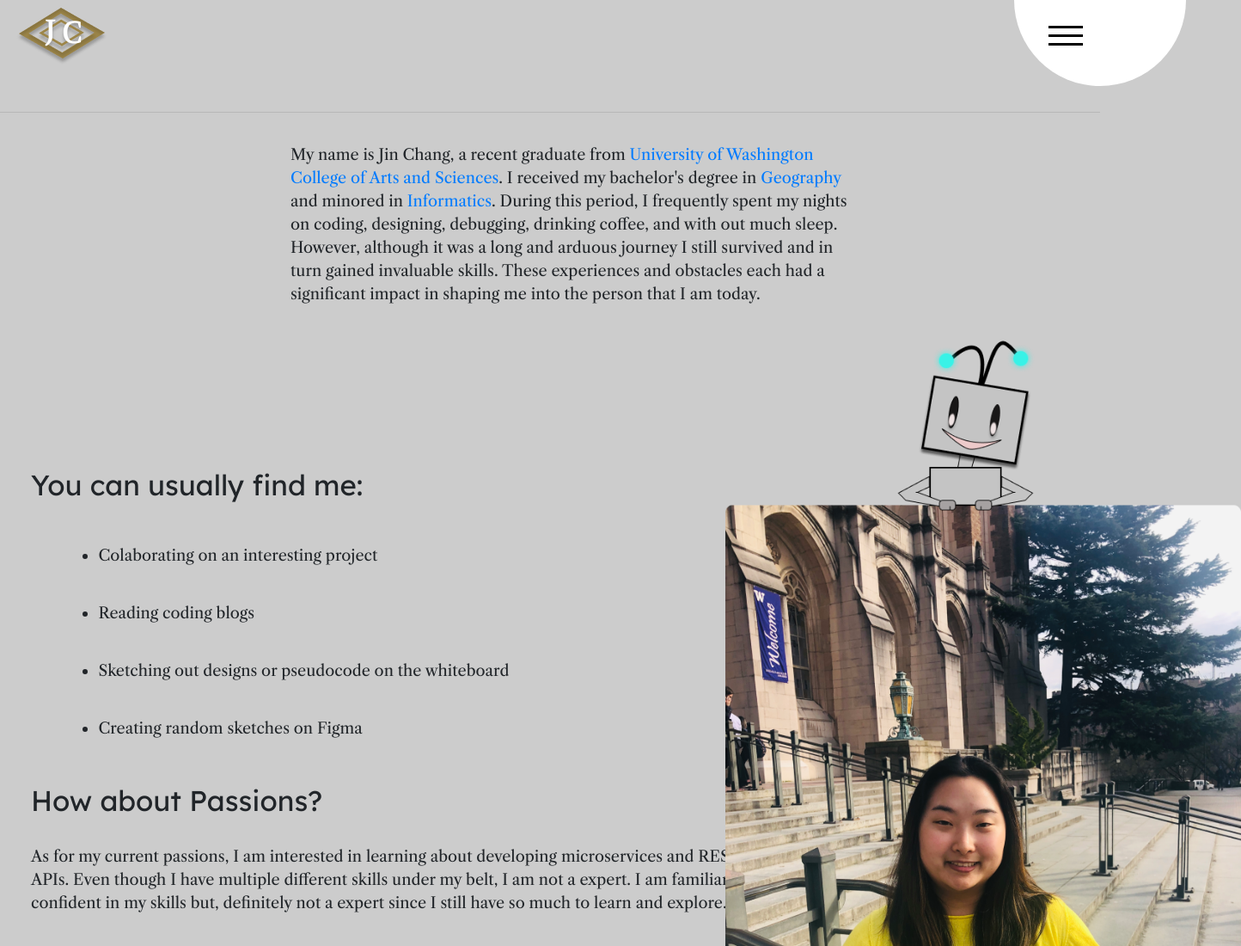
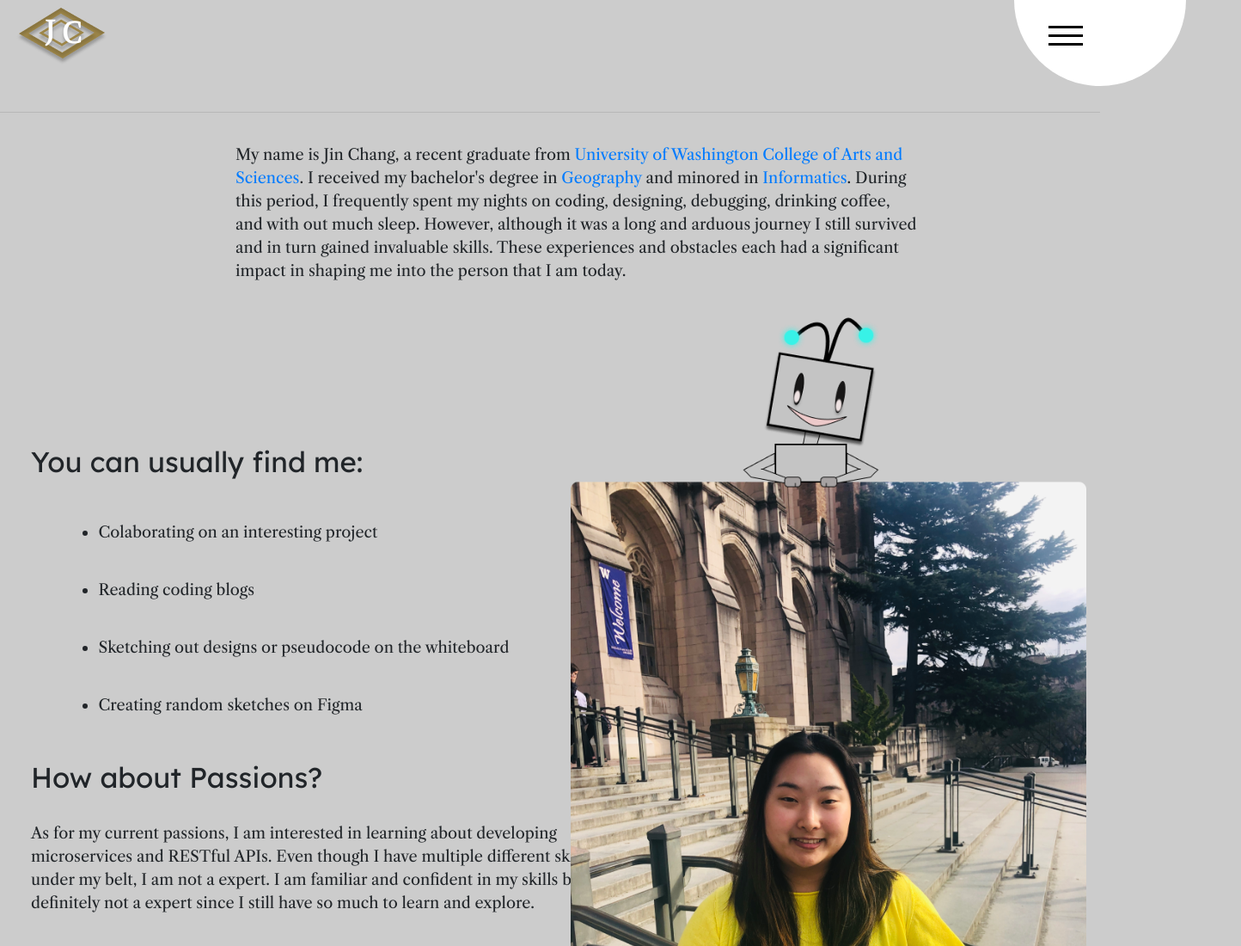
Before and after one commit to jinc132/jinschang-Portfolio, a React (Create React App) app: page /About in a window 1280 px wide. Shown: the top 1100 px of the page at 86% size, 1444 px wide, since content can reach past the window. Built offline with nearby package versions, Linux system fonts and the light colour scheme.

Commit message:
adjust about position

```diff
--- a/src/css/about.css
+++ b/src/css/about.css
@@ -38,13 +38,13 @@
     width: 50vw;
     font-size: 18px;
     font-family: 'Libre Caslon Text', serif;
-    width: 880px;
+    width: 700px;
 }
 
 .jinBio {
-    width: 55%;
+    width: 65%;
     position: relative;
-    left: 25%;
+    left: 20%;
     padding: 1em;
     font-size: 18px;
     font-family: 'Libre Caslon Text', serif;
```
